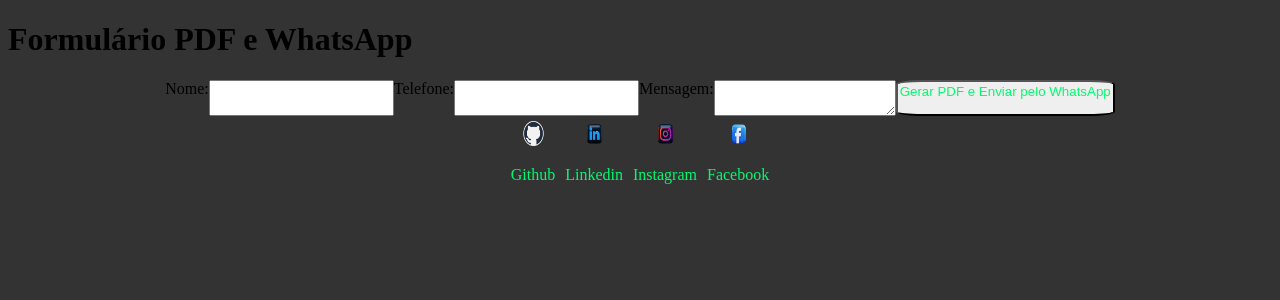
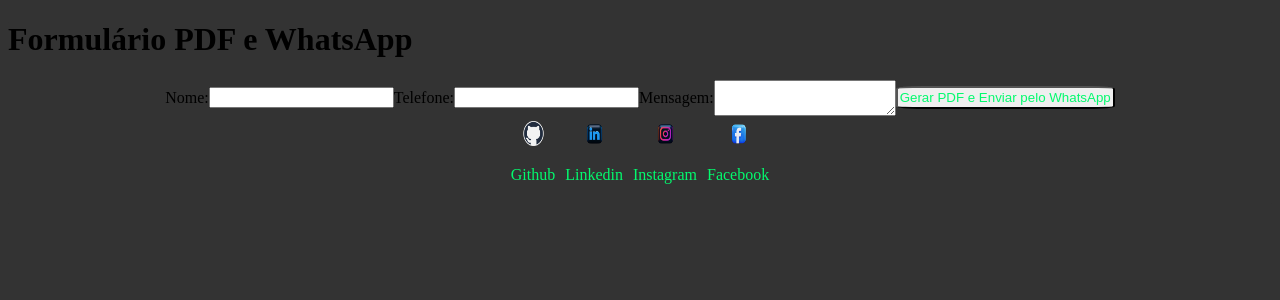
Before and after one commit to vl56/blog, a PHP site: page /contato.html in a window 1280 px wide. Shown: the top 300 px of the page. Run offline with PHP 8.4, Linux system fonts and the light colour scheme; some libraries are stand-ins or nearby versions.

Commit message:
Update style.css

```diff
--- a/estilos/style.css
+++ b/estilos/style.css
@@ -154,6 +154,7 @@ padding: 10px;
 button {
 
     display: flex;
+    align-items: center;
     border-radius: 12%;
     padding: 2px;
     color: #03FA6E;
@@ -164,6 +165,7 @@ form {
 
     display: flex;
     justify-content: center;
+    align-items: center;
 
 
 }
```
